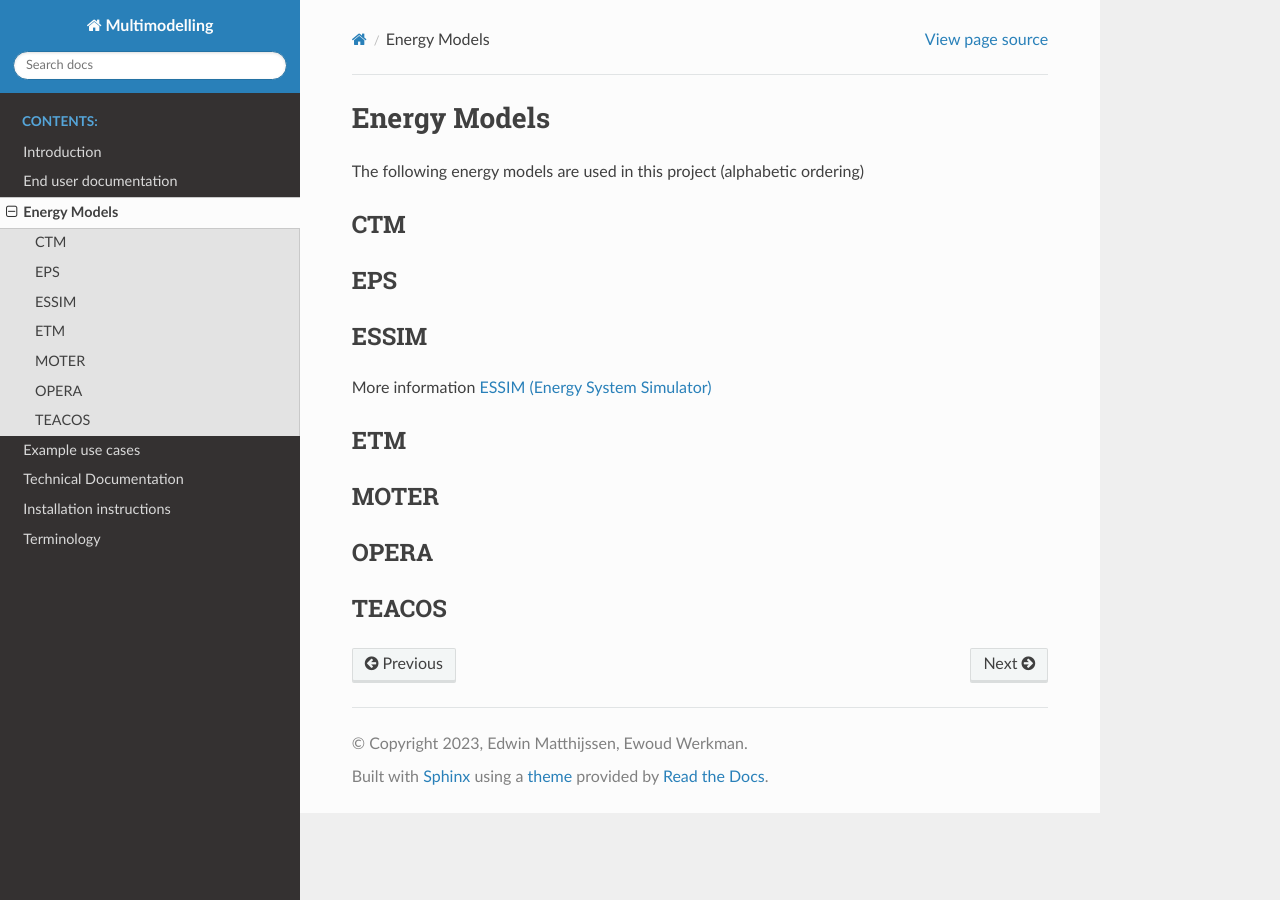
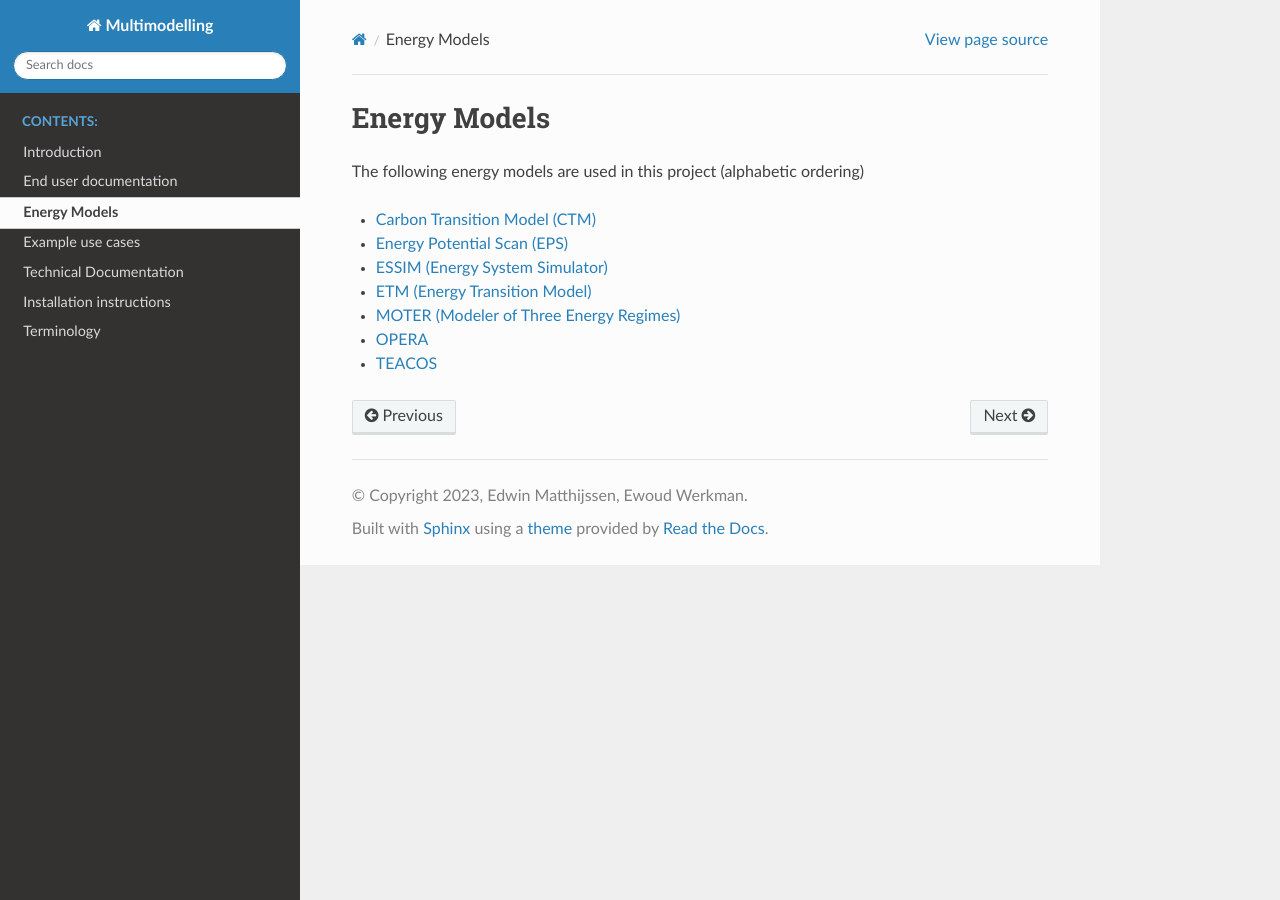
Before and after one commit to SomadSahoo/Documentation, a Sphinx documentation site: the page built from docs/source/energy_models/index.rst, in a window 1280 px wide. Built offline with Sphinx 7.4.7 and the Read the Docs theme 2.0.0, drawn with Linux system fonts in a browser that asks for light colours.

Commit message:
Created pages for all energy models, included some external links

```diff
--- /dev/null
+++ b/docs/source/energy_models/CTM/index.rst
@@ -0,0 +1,2 @@
+Carbon Transition Model (CTM)
+=============================
--- /dev/null
+++ b/docs/source/energy_models/EPS/index.rst
@@ -0,0 +1,4 @@
+Energy Potential Scan (EPS)
+===========================
+
+For more information, see `the BE+ website about the EPS <https://www.bepositief.nl/energie-potentieelscan/>`_
--- a/docs/source/energy_models/ESSIM/index.rst
+++ b/docs/source/energy_models/ESSIM/index.rst
@@ -1,6 +1,10 @@
 ESSIM (Energy System Simulator)
 ===============================
 
-ESSIM (**E** nergy **S** ystem **SIM** ulator) ...
+The Energy System Simulator (ESSIM) is a discrete time simulation tool and collection of models that calculates energy
+flows in assets and the effects thereof, in an interconnected hybrid energy system over a period of time. With the help
+of the energy flows ESSIM calculates, one can get insights into how well the assets in a network are dimensioned, if
+there is overloading in any given transport asset (like pipe, cables, etc.) and what the effect of storage is in any
+part of the network.
 
 For more information see: `ESSIM Documentation <https://essim-documentation.readthedocs.io/>`_
--- /dev/null
+++ b/docs/source/energy_models/MOTER/index.rst
@@ -0,0 +1,4 @@
+MOTER (Modeler of Three Energy Regimes)
+=======================================
+
+For more information see `Netbeheer Nederland datasheet about MOTER <https://www.netbeheernederland.nl/_upload/Files/Rekenmodellen_21_dd7baea363.pdf>`_
--- /dev/null
+++ b/docs/source/energy_models/OPERA/index.rst
@@ -0,0 +1,4 @@
+OPERA
+=====
+
+For more information, see `Netbeheer Nederland datasheet about OPERA<https://www.netbeheernederland.nl/_upload/Files/Rekenmodellen_21_2b9d3fa8e4.pdf>`_
--- /dev/null
+++ b/docs/source/energy_models/TEACOS/index.rst
@@ -0,0 +1,4 @@
+TEACOS
+======
+
+For more information, see the `TEACOS website <https://www.quomare.com/products/teacos>`_
--- a/docs/source/energy_models/index.rst
+++ b/docs/source/energy_models/index.rst
@@ -3,25 +3,10 @@
 
 The following energy models are used in this project (alphabetic ordering)
 
-CTM
----
-
-EPS
----
-
-ESSIM
------
-
-More information :ref:`ESSIM (Energy System Simulator)`
-
-ETM
----
-
-MOTER
------
-
-OPERA
------
-
-TEACOS
-------
+- :ref:`Carbon Transition Model (CTM)`
+- :ref:`Energy Potential Scan (EPS)`
+- :ref:`ESSIM (Energy System Simulator)`
+- :ref:`ETM (Energy Transition Model)`
+- :ref:`MOTER (Modeler of Three Energy Regimes)`
+- :ref:`OPERA`
+- :ref:`TEACOS`
```
